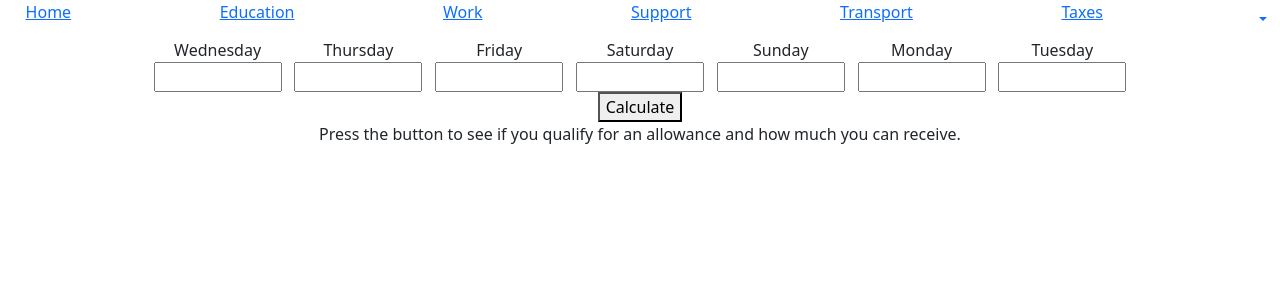
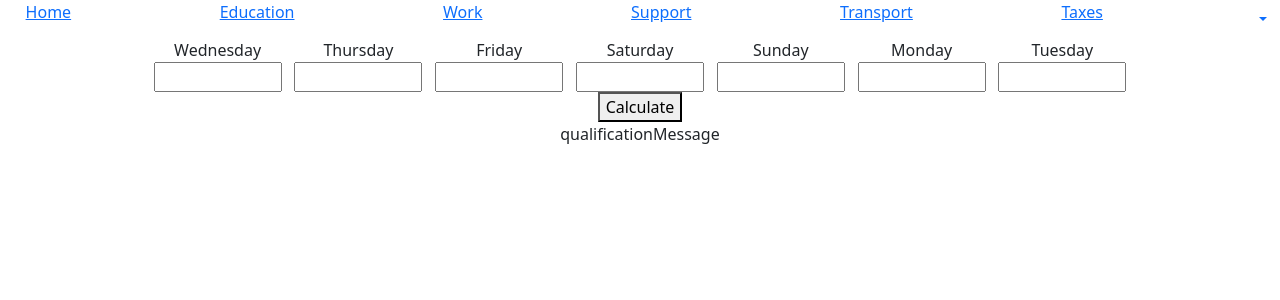
Before and after one commit to AllanNastin/AcuWelfare, a React (Create React App) app: page /allowance in a window 1280 px wide. Shown: the top 300 px of the page. Built offline with nearby package versions, Linux system fonts and the light colour scheme; some icons are missing.

Commit message:
Fix Allowance Page Translation

```diff
--- a/src/Components/Pages/Allowance.jsx
+++ b/src/Components/Pages/Allowance.jsx
@@ -101,7 +101,7 @@ export const Allowance = () => {
       >
         {t("calculate_button")}
       </button>
-        <p> {qualificationMessage} </p>
+        <p> {t("qualificationMessage")} </p>
     </div>
   );
 };
```
